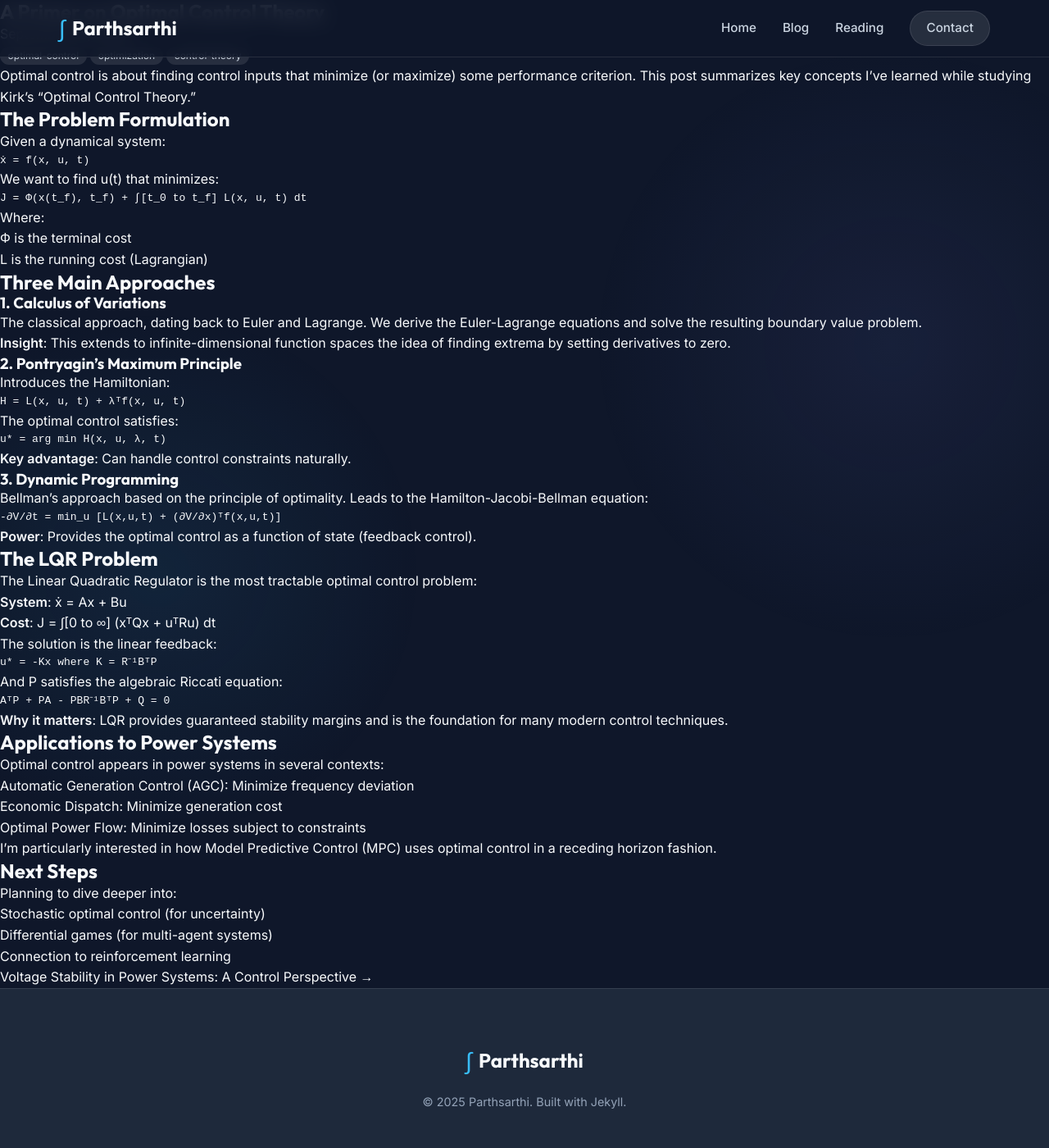
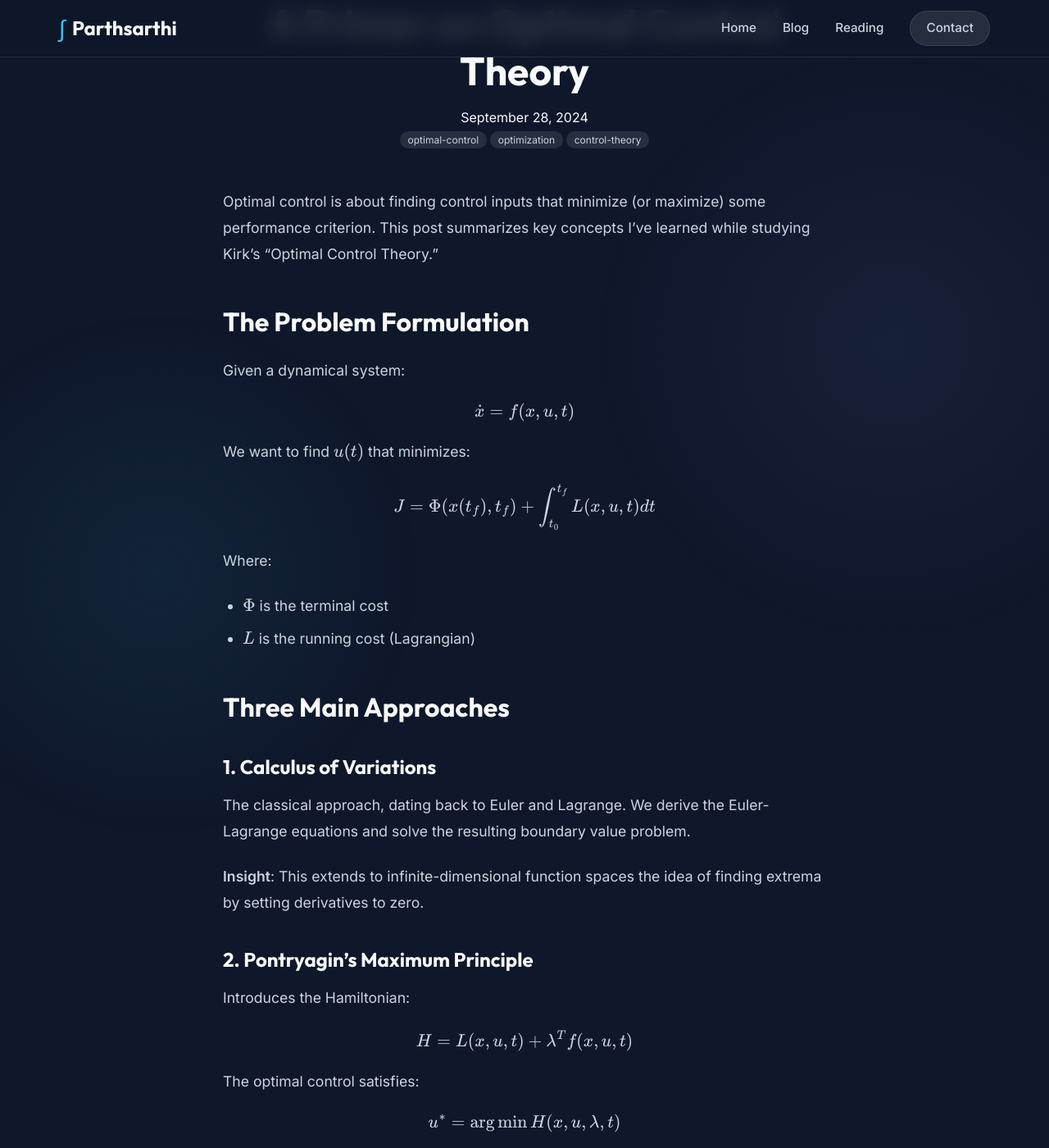
Before and after one commit to Parth-Goyanka/Parth-Goyanka.github.io, a Jekyll site: the page built from _posts/2024-09-28-optimal-control-primer.md, in a window 1280 px wide and 1400 px high. Shown: the whole window at 82% size. Built offline with Jekyll 4.4.1, drawn with Linux system fonts in a browser that asks for light colours; some of the changed text lies outside the part shown.

Commit message:
Improve blog readability and fix MathJax rendering

````diff
--- a/_layouts/post.html
+++ b/_layouts/post.html
@@ -3,6 +3,7 @@ layout: default
 ---
 
 <article class="blog-post">
+    <div class="post-container">
         <header class="post-header">
             <h1>{{ page.title }}</h1>
             <div class="post-meta">
@@ -24,10 +25,13 @@ layout: default
         <div class="post-nav">
             {% if page.previous.url %}
             <a href="{{page.previous.url}}" class="nav-link prev">← {{page.previous.title}}</a>
+            {% else %}
+            <span></span>
             {% endif %}
 
             {% if page.next.url %}
             <a href="{{page.next.url}}" class="nav-link next">{{page.next.title}} →</a>
             {% endif %}
         </div>
+    </div>
 </article>
--- a/_posts/2024-09-28-optimal-control-primer.md
+++ b/_posts/2024-09-28-optimal-control-primer.md
@@ -10,18 +10,16 @@ Optimal control is about finding control inputs that minimize (or maximize) some
 ## The Problem Formulation
 
 Given a dynamical system:
-```
-ẋ = f(x, u, t)
-```
 
-We want to find u(t) that minimizes:
-```
-J = Φ(x(t_f), t_f) + ∫[t_0 to t_f] L(x, u, t) dt
-```
+$$ \dot{x} = f(x, u, t) $$
+
+We want to find $u(t)$ that minimizes:
+
+$$ J = \Phi(x(t_f), t_f) + \int_{t_0}^{t_f} L(x, u, t) dt $$
 
 Where:
-- Φ is the terminal cost
-- L is the running cost (Lagrangian)
+- $\Phi$ is the terminal cost
+- $L$ is the running cost (Lagrangian)
 
 ## Three Main Approaches
 
@@ -32,22 +30,19 @@ The classical approach, dating back to Euler and Lagrange. We derive the Euler-L
 
 ### 2. Pontryagin's Maximum Principle
 Introduces the Hamiltonian:
-```
-H = L(x, u, t) + λᵀf(x, u, t)
-```
+
+$$ H = L(x, u, t) + \lambda^T f(x, u, t) $$
 
 The optimal control satisfies:
-```
-u* = arg min H(x, u, λ, t)
-```
+
+$$ u^* = \arg \min H(x, u, \lambda, t) $$
 
 **Key advantage**: Can handle control constraints naturally.
 
 ### 3. Dynamic Programming
 Bellman's approach based on the principle of optimality. Leads to the Hamilton-Jacobi-Bellman equation:
-```
--∂V/∂t = min_u [L(x,u,t) + (∂V/∂x)ᵀf(x,u,t)]
-```
+
+$$ -\frac{\partial V}{\partial t} = \min_u \left[ L(x,u,t) + \left(\frac{\partial V}{\partial x}\right)^T f(x,u,t) \right] $$
 
 **Power**: Provides the optimal control as a function of state (feedback control).
 
@@ -55,18 +50,16 @@ Bellman's approach based on the principle of optimality. Leads to the Hamilton-J
 
 The Linear Quadratic Regulator is the most tractable optimal control problem:
 
-**System**: ẋ = Ax + Bu
-**Cost**: J = ∫[0 to ∞] (xᵀQx + uᵀRu) dt
+**System**: $\dot{x} = Ax + Bu$
+**Cost**: $J = \int_{0}^{\infty} (x^T Qx + u^T Ru) dt$
 
 The solution is the linear feedback:
-```
-u* = -Kx where K = R⁻¹BᵀP
-```
 
-And P satisfies the algebraic Riccati equation:
-```
-AᵀP + PA - PBR⁻¹BᵀP + Q = 0
-```
+$$ u^* = -Kx \quad \text{where} \quad K = R^{-1}B^T P $$
+
+And $P$ satisfies the algebraic Riccati equation:
+
+$$ A^T P + PA - PBR^{-1}B^T P + Q = 0 $$
 
 **Why it matters**: LQR provides guaranteed stability margins and is the foundation for many modern control techniques.
 
--- a/assets/css/style.css
+++ b/assets/css/style.css
@@ -485,6 +485,99 @@ a {
     transform: translateX(5px);
 }
 
+/* Blog Post Layout */
+.post-container {
+    max-width: 800px;
+    margin: 0 auto;
+    padding: 0 2rem;
+}
+
+.post-header {
+    margin-bottom: 3rem;
+    text-align: center;
+}
+
+.post-header h1 {
+    font-size: 3rem;
+    margin-bottom: 1rem;
+    line-height: 1.2;
+}
+
+.post-content {
+    font-size: 1.1rem;
+    line-height: 1.8;
+    color: var(--text-secondary);
+}
+
+.post-content h2 {
+    font-size: 2rem;
+    margin-top: 3rem;
+    margin-bottom: 1.5rem;
+    color: var(--text-primary);
+}
+
+.post-content h3 {
+    font-size: 1.5rem;
+    margin-top: 2.5rem;
+    margin-bottom: 1rem;
+    color: var(--text-primary);
+}
+
+.post-content p {
+    margin-bottom: 1.5rem;
+}
+
+.post-content ul,
+.post-content ol {
+    margin-bottom: 1.5rem;
+    padding-left: 1.5rem;
+}
+
+.post-content li {
+    margin-bottom: 0.5rem;
+}
+
+.post-content code {
+    background: rgba(255, 255, 255, 0.1);
+    padding: 0.2rem 0.4rem;
+    border-radius: 4px;
+    font-family: 'Fira Code', monospace;
+    font-size: 0.9em;
+    color: var(--accent-primary);
+}
+
+.post-content pre {
+    background: rgba(15, 23, 42, 0.6);
+    padding: 1.5rem;
+    border-radius: 12px;
+    border: 1px solid var(--glass-border);
+    overflow-x: auto;
+    margin-bottom: 2rem;
+}
+
+.post-content pre code {
+    background: transparent;
+    padding: 0;
+    color: var(--text-secondary);
+}
+
+.post-nav {
+    margin-top: 4rem;
+    padding-top: 2rem;
+    border-top: 1px solid var(--glass-border);
+    display: flex;
+    justify-content: space-between;
+}
+
+.nav-link {
+    color: var(--accent-primary);
+    font-weight: 600;
+}
+
+.nav-link:hover {
+    text-decoration: underline;
+}
+
 /* Papers List */
 .papers-list {
     display: flex;
````
Lines whose indentation alone changed are shown as unchanged.
